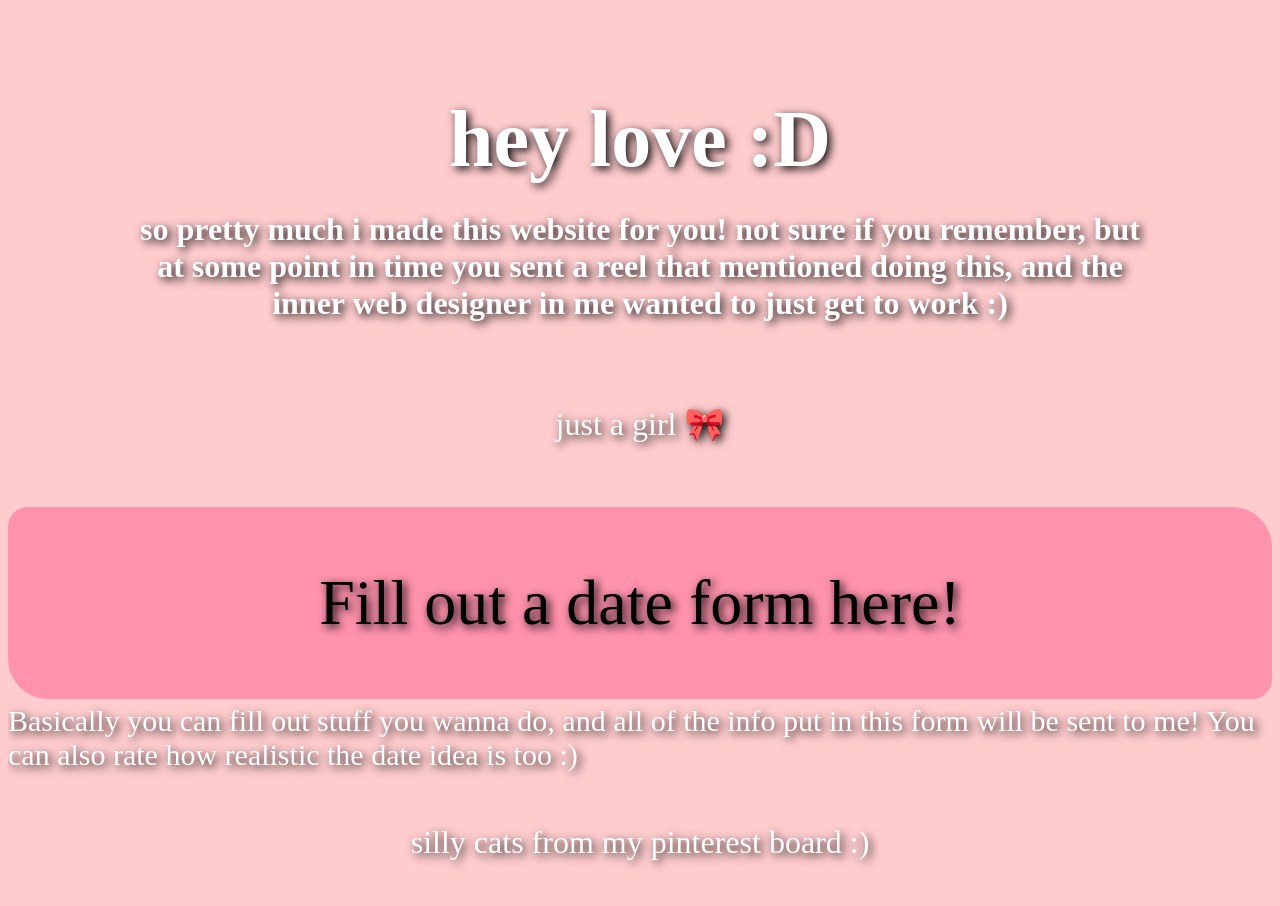
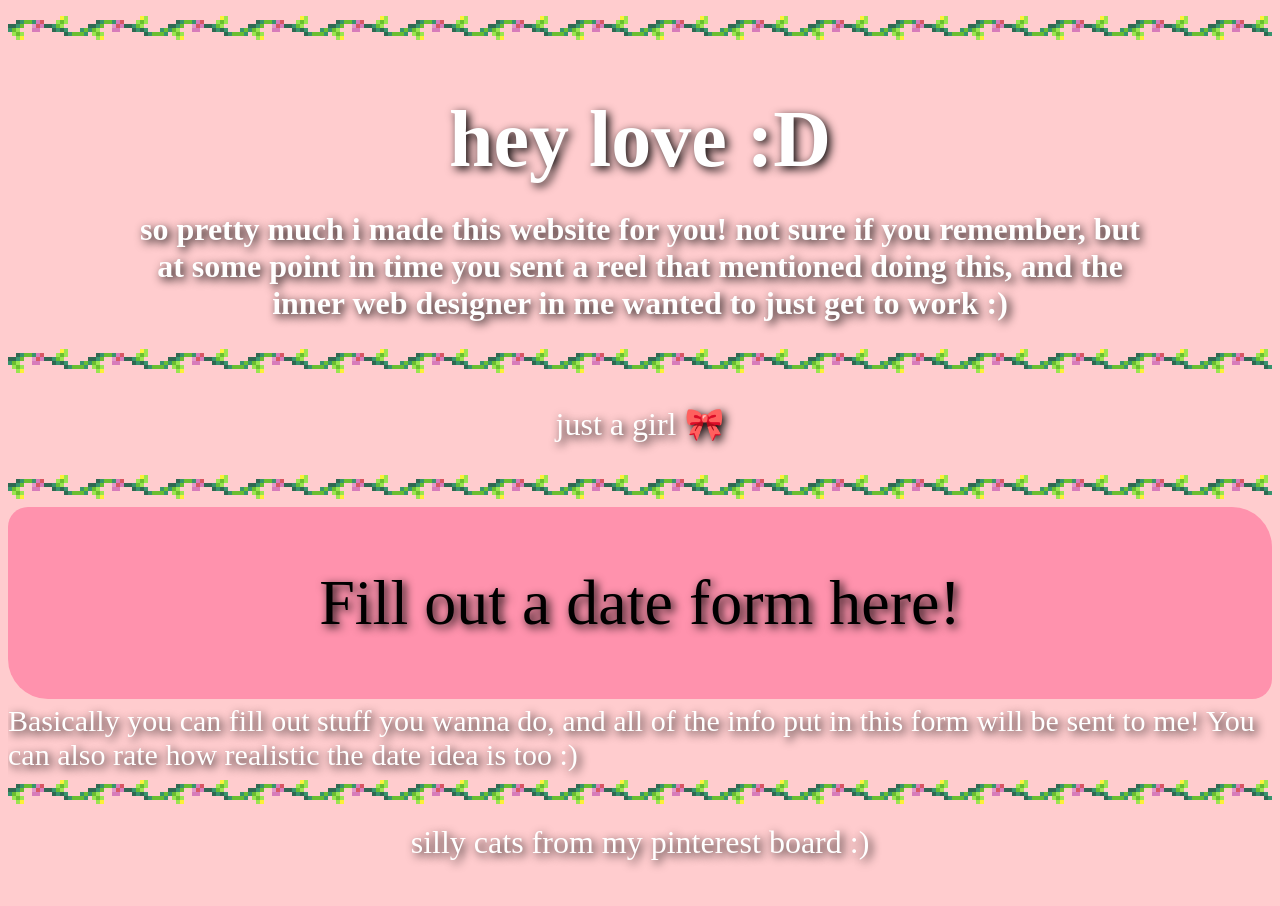
Before and after one commit to enemiphobia/dateideas, a plain HTML site: page index.html in a window 1280 px wide. Drawn offline with Linux system fonts and the light colour scheme; grey boxes are pictures that could not be loaded; a web font is replaced by a local one.

Commit message:
trying to fix vines

```diff
--- a/css/style.css
+++ b/css/style.css
@@ -199,7 +199,7 @@ label {
 hr {
     /* multiply height (default: 6) by the # in the sprite name */
     height: 24px;
-    background: url("sprites/vines 4x.png") repeat-x 0 0;
+    background: url("https://enemiphobia.github.io/dateideas/sprites/vines 4x.png") repeat-x 0 0;
     border: 0;
     width: 100%;
 }
```
